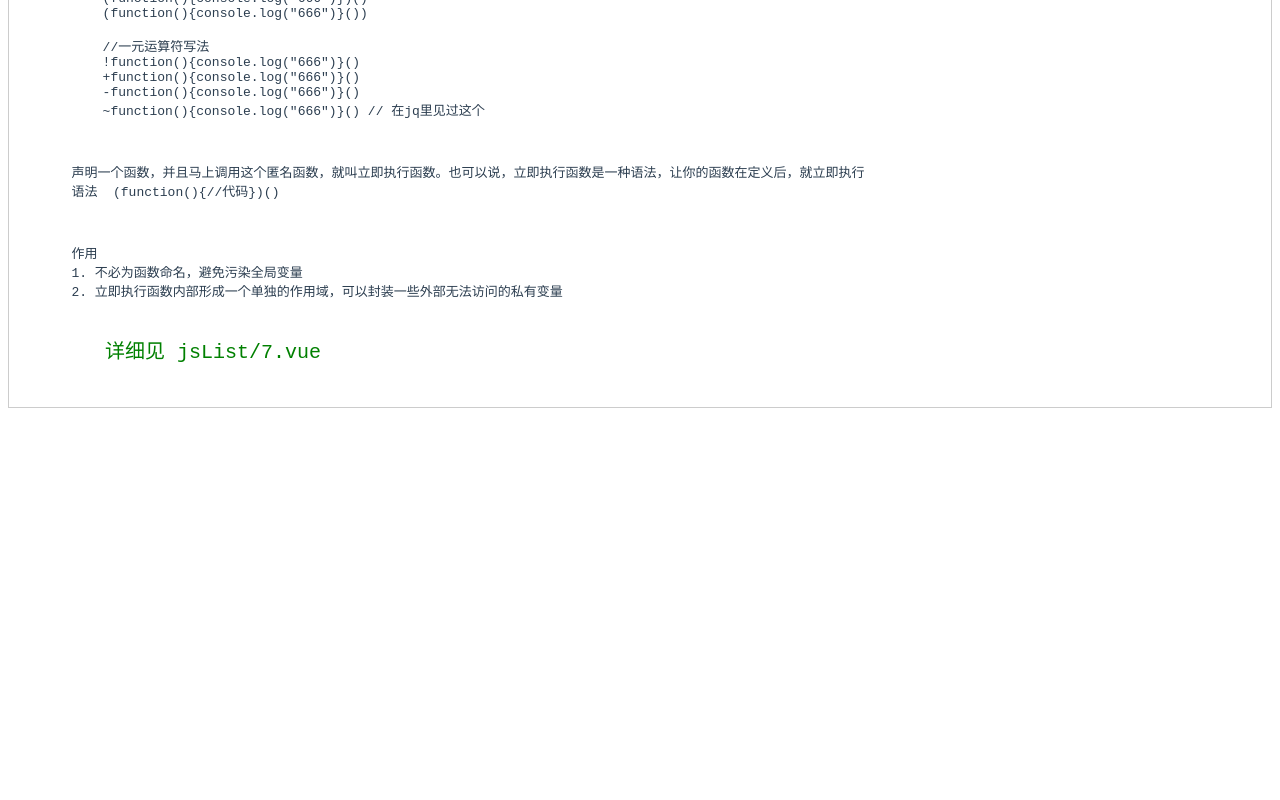
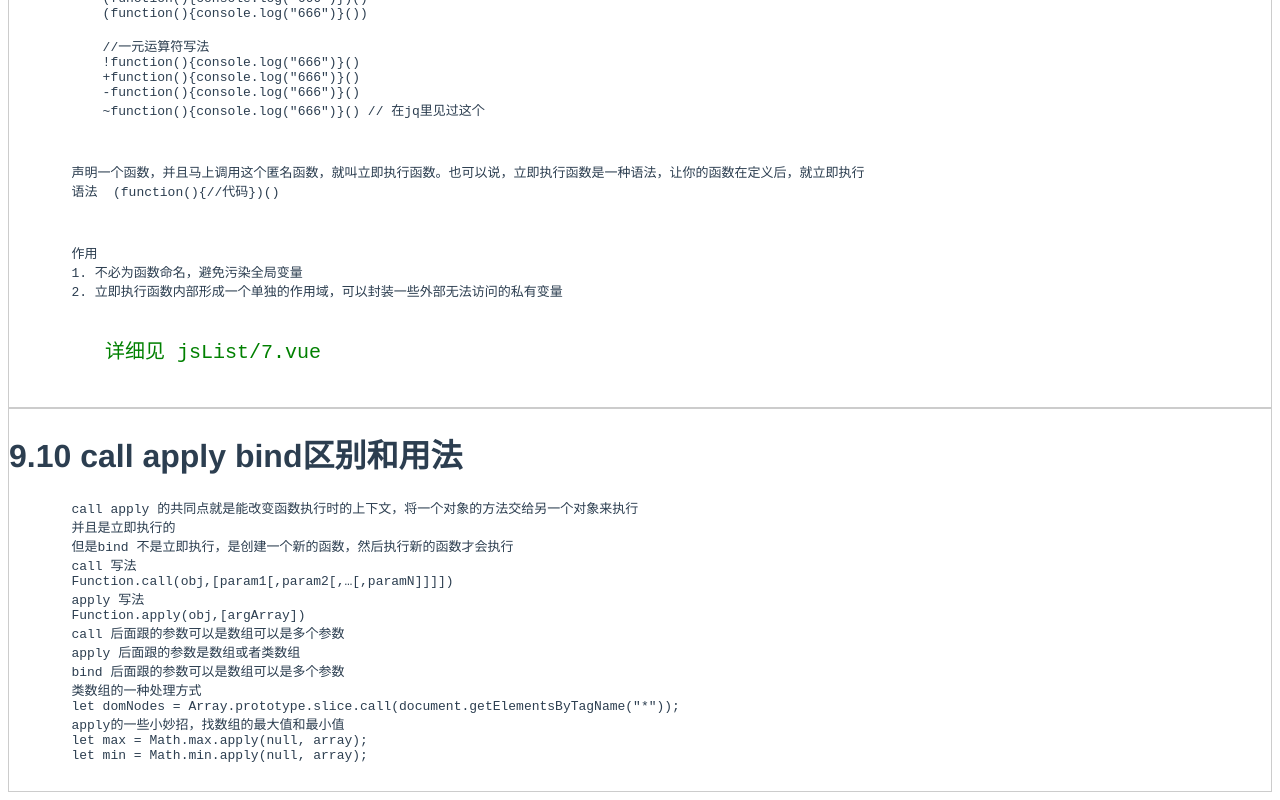
Before and after one commit to OnlyOneHelen/technological_learn, a Vue app: page /js in a window 1280 px wide. Shown: the part 4327-5127 px from the top of the page. Before the commit the page ends 4743 px from the top, so only its background shows below. Built offline with nearby package versions, Linux system fonts and the light colour scheme.

Commit message:
提交更新

```diff
--- /dev/null
+++ b/src/views/jsList/9.vue
@@ -0,0 +1,33 @@
+<template>
+  <div>
+    <h1>9.10 call apply bind区别和用法</h1>
+    <pre>
+        call apply 的共同点就是能改变函数执行时的上下文，将一个对象的方法交给另一个对象来执行
+        并且是立即执行的
+        但是bind 不是立即执行，是创建一个新的函数，然后执行新的函数才会执行
+        call 写法
+        Function.call(obj,[param1[,param2[,…[,paramN]]]])
+        apply 写法
+        Function.apply(obj,[argArray])
+        call 后面跟的参数可以是数组可以是多个参数
+        apply 后面跟的参数是数组或者类数组
+        bind 后面跟的参数可以是数组可以是多个参数
+        类数组的一种处理方式
+        let domNodes = Array.prototype.slice.call(document.getElementsByTagName("*"));
+        apply的一些小妙招，找数组的最大值和最小值
+        let max = Math.max.apply(null, array);
+        let min = Math.min.apply(null, array);
+    </pre>
+
+    <pre></pre>
+  </div>
+</template>
+
+<script>
+export default {
+  methods: {}
+}
+</script>
+
+<style lang="scss" scoped>
+</style>
--- a/src/views/jsList/index.vue
+++ b/src/views/jsList/index.vue
@@ -7,6 +7,7 @@
     <number-eight></number-eight>
     <number-six></number-six>
     <number-seven></number-seven>
+    <number-nine></number-nine>
   </div>
 </template>
 
@@ -18,6 +19,7 @@ import numberFour from "./4.vue";
 import numberEight from "./8.vue";
 import numberSix from "./6";
 import numberSeven from "./7";
+import numberNine from './9.vue'
 
 export default {
   data() {
@@ -31,6 +33,7 @@ export default {
     numberEight,
     numberSix,
     numberSeven,
+    numberNine
   },
 };
 </script>
```
